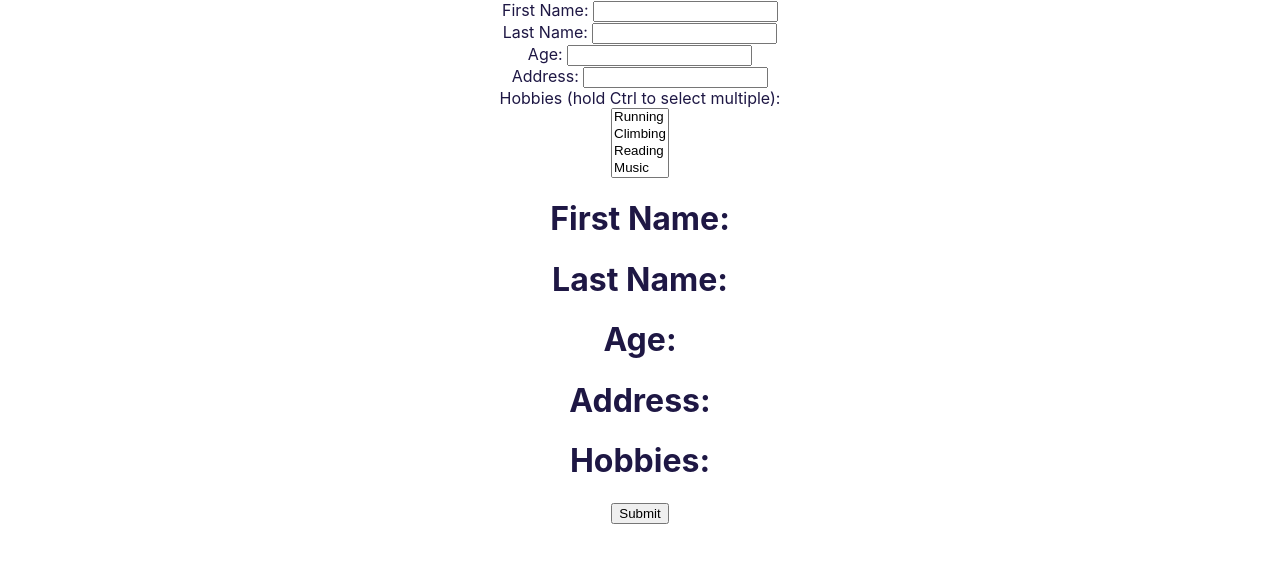
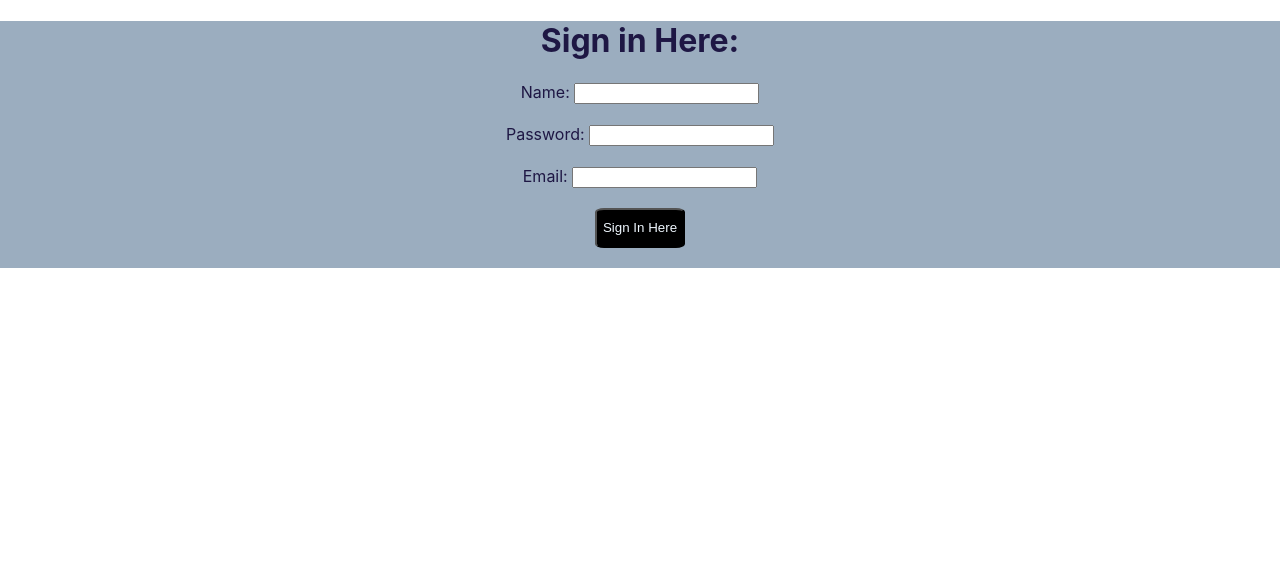
Before and after one commit to lynnameenrollins/react-code, a React (Create React App) app: page /home in a window 1280 px wide. Shown: the top 562 px of the page. Built offline with nearby package versions, Linux system fonts and the light colour scheme.

Commit message:
Navigate Homework

```diff
--- a/src/App.js
+++ b/src/App.js
@@ -23,6 +23,8 @@ import About from './component/About';
 import Profile from './component/Profile';
 import Error from './component/Error';
 import Redirect from './component/Redirect';
+import Success from './component/Success'
+import Failure from './component/Failure';
 
 
 // import Component1Context from './component/Component1Context';
@@ -31,6 +33,7 @@ function App() {
   const [setInfo, displayInfo] = useState('')
   const [user,changeUser] = useState('userA');
   const numbers = [1,2,3,4,5];
+
   return (
     <div className="App">
       {/* <header className="App-header"></header> */}
@@ -62,7 +65,7 @@ function App() {
         {/* <Child2 selectedMessage = {selectedMessage} />
         <Child1 setMessage = {setMessage}/> */}
         {/* <TwoWayBind/> */}
-        <Form/>
+
         {/* <DynamicContent user = {user}/>
         <button onClick={() => changeUser("userA")}>Switch to User A</button>
         <button onClick={() => changeUser("userB")}>Switch to User B</button>  */}
@@ -70,24 +73,29 @@ function App() {
         {/* <NumberList numbers = {numbers}/> */}
 
         {/* whatever I put in here will become my link to take me to a different page   */}
-        {/* <Router>
-          <nav>
+        {/* This makes it the landing page */}
+        <Router>
+          {/* <nav>
             <ul>
-            {/* This makes it the landing page */}
-                {/* <li><Link to = "/home">Home Page</Link></li>
+
+                <li><Link to = "/home">Home Page</Link></li>
                 <li><Link to = "/about">About Page</Link></li>
                 <li><Link to = "/profile">Profile Page</Link></li>
             </ul>
           </nav> */}
 
-        {/* // <Routes>
-        //   <Route path ="/home" element= {<Home />}></Route>
-        //   <Route path ="/about" element= {<About />}></Route>
-        //   <Route path ="/profile" element= {<Profile />}></Route>
-        //   <Route path ="*" element= {<Error />}></Route>
-        // </Routes>
-        // <Redirect/>
-        // </Router>  */}
+        <Routes>
+          <Route path ="/home" element= {<Home/>}></Route>
+          <Route path ="/about" element= {<About />}></Route>
+          <Route path ="/profile" element= {<Profile />}></Route>
+          <Route path ="/success" element= {<Success />}></Route>
+          <Route path ="/failure" element= {<Failure />}></Route>
+          <Route path ="*" element= {<Error />}></Route>
+        </Routes>
+
+        </Router>
+
+        {/* <Form/> */}
         </div>
     </div>
   );
--- /dev/null
+++ b/src/component/Failure.js
@@ -0,0 +1,20 @@
+import React from 'react';
+import {useNavigate} from 'react-router';
+
+function Failure(props) {
+    let navigate = useNavigate();
+    function backtoSignIn(){
+        navigate('/home')
+    }
+    return (
+        <div style = {{backgroundColor:"#d13838"}}>
+            <h1> Sorry!! Invalid Credentials</h1>
+            <br></br>
+            <button onClick={backtoSignIn}> Back to Sign In</button>
+            <br></br>
+            <br></br>
+        </div>
+    );
+}
+
+export default Failure;
--- a/src/component/Home.js
+++ b/src/component/Home.js
@@ -1,9 +1,79 @@
-import React from 'react';
+import React, {useState} from 'react';
+import {useNavigate} from 'react-router';
+
+
 
 function Home(props) {
+    const [info, setInfo]= useState([])
+    const[name, setName] = useState('');
+    const[password, setPassword] = useState('');
+    const[email, setEmail] = useState('');
+    const[data, setData] = useState([]);
+    const[valid, setValid] = useState('false')
+    const ValidName = "Lynn";
+    const ValidPassword = "1234";
+    const ValidEmail = "lynn@gmail.com";
+    const Valid = false;
+    let navigate = useNavigate();
+
+    const nameChange = (e) => {
+    setName(e.target.value);
+
+    }
+    const passwordChange = (e) => {
+     setPassword(e.target.value);
+    }
+    const emailChange = (e) => {
+     setEmail(e.target.value);
+    }
+
+  const checkInfo =() =>{
+    if (name == ValidName && password == ValidPassword && email == ValidEmail){
+        setValid(true)
+        setData({
+            name: name,
+            password: password,
+            email: email,
+            valid: Valid
+        });
+
+        navigate('/success');
+    }
+    else{
+        setValid(false)
+        setData({
+            name: name,
+            password: password,
+            email: email,
+            valid: Valid
+        });
+
+        navigate('/failure');
+
+    }
+
+}
+
     return (
-        <div>
-            <h1>Welcome to Home Page!</h1>
+        <div style = {{backgroundColor:"#9badbf"}}>
+            <h1>Sign in Here:</h1>
+            <label>Name: </label>
+            <input onChange={nameChange} value = {name}/>
+            <br></br>
+            <br></br>
+
+            <label>Password: </label>
+            <input onChange={passwordChange} value = {password}/>
+            <br></br>
+            <br></br>
+
+            <label>Email: </label>
+            <input onChange={emailChange} value = {email}/>
+            <br></br>
+            <br></br>
+             <button onClick={checkInfo} >Sign In Here </button>
+            <br></br>
+            <br></br>
         </div>
     );
 }
--- a/src/component/Redirect.js
+++ b/src/component/Redirect.js
@@ -1,17 +1,19 @@
 import React from 'react';
 import {useNavigate} from 'react-router';
 
-function Redirect(props) {
+function Redirect({data}) {
     let navigate = useNavigate();
 
-    function handleClick(){
-        navigate('/profile');
-    }
+    if({data})
+        navigate('/success');
+    else
+        navigate('/failure');
+
     return (
         <div>
-            <button onClick={handleClick} >Go To Profile </button>
+            <h1>On the redirect page</h1>
+            {/* <button onClick={handleClick} >Sign In </button> */}
         </div>
     );
 }
-
 export default Redirect;
--- /dev/null
+++ b/src/component/Success.js
@@ -0,0 +1,28 @@
+import React from 'react';
+import {useNavigate} from 'react-router';
+
+
+
+function Success(props) {
+    let navigate = useNavigate();
+
+
+    function backtoSignIn(){
+        navigate('/home')
+    }
+
+    return (
+
+        <div style = {{backgroundColor:"#2e783c"}}>
+
+            <h1>Hello NAME, you are successfully logged in!</h1>
+            <br></br>
+            <br></br>
+            <button onClick={backtoSignIn}> Back to Sign In</button>
+            <br></br>
+            <br></br>
+        </div>
+    );
+}
+
+export default Success;
--- a/src/index.css
+++ b/src/index.css
@@ -15,3 +15,9 @@ code {
 /* *{
   background-color: rgb(135, 200, 200);
 } */
+button{
+  background-color: black;
+  color:aliceblue;
+  height: 40px;
+  border-radius: 10%;
+}
```
Also changed, not shown: src/component/style.css (line endings or trailing spaces).
